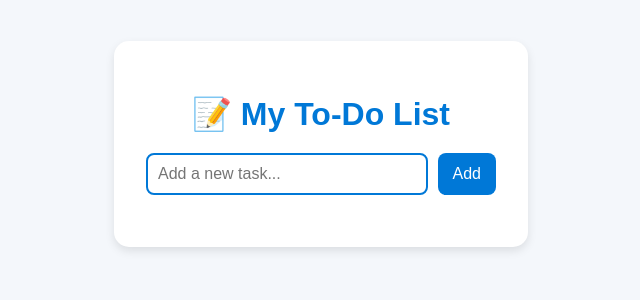
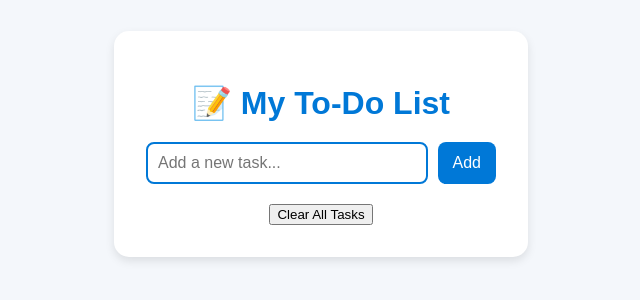
Before and after one commit to mabuhay87/todo-app, a plain HTML site: page index.html in a window 1280 px wide. Shown: the part 256-556 px from the top of the page, without its empty margins (319-959 px from the left). Drawn offline with Linux system fonts and the light colour scheme.

Commit message:
Update index.html

```diff
--- a/index.html
+++ b/index.html
@@ -16,6 +16,7 @@
       </div>
 
       <ul id="taskList"></ul>
+      <button id="clearAllBtn">Clear All Tasks</button>
     </div>
 
     <script src="script.js"></script>
```
